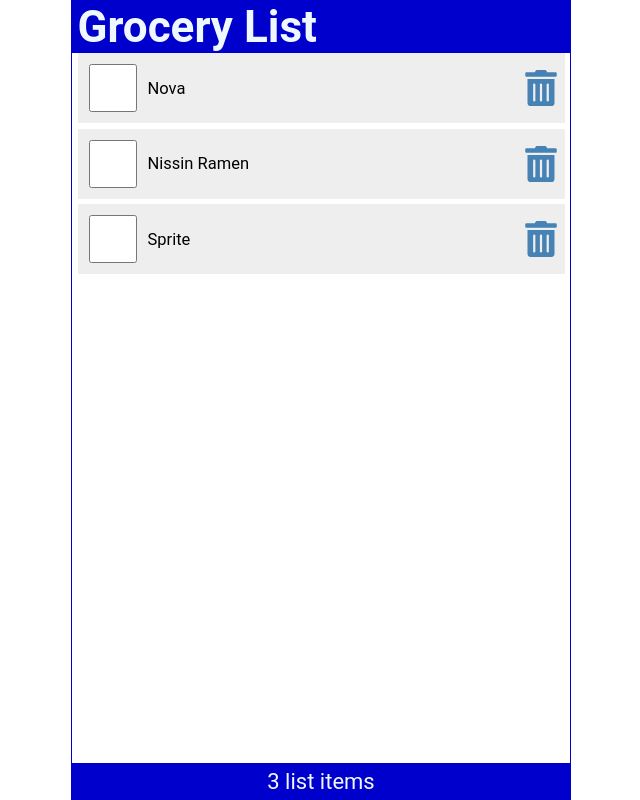
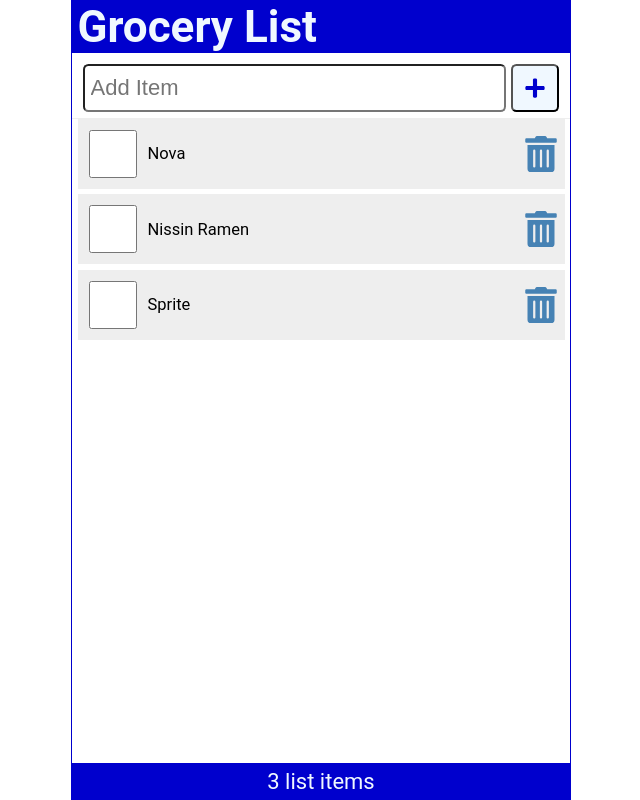
Before and after one commit to gsmendoza/react-js-full-course-for-beginners, a React (Create React App) app in the folder tutorial-01/: page / in a window 1280 px wide. Shown: the whole page, without its empty margins (319-959 px from the left). Built offline with nearby package versions, Linux system fonts and the light colour scheme.

Commit message:
Add AddItemForm
Also extract setAndSaveItems.

```diff
--- /dev/null
+++ b/tutorial-01/src/AddItemForm.jsx
@@ -0,0 +1,50 @@
+import { useState } from 'react';
+import { FaPlus } from 'react-icons/fa';
+import setAndSaveItems from './setAndSaveItems';
+
+const AddItemForm = ({ items, setItems }) => {
+  const [newItemDescription, setNewItemDescription] = useState('');
+
+  const addNewItem = () => {
+    const id = items.length ? items[items.length - 1].id + 1 : 1;
+
+    const newItem = {
+      id,
+      checked: false,
+      description: newItemDescription
+    };
+
+    const updatedItems = [...items, newItem];
+
+    setAndSaveItems({ setItems, updatedItems });
+  }
+
+  const handleAdd = (e) => {
+    e.preventDefault();
+    addNewItem();
+    setNewItemDescription('');
+  }
+
+  return (
+    <form className='addForm' onSubmit={handleAdd}>
+      <label htmlFor='addItem'>Add Item</label>
+      <input
+        autoFocus
+        id='addItem'
+        type='text'
+        placeholder='Add Item'
+        required
+        value={newItemDescription}
+        onChange={(e) => setNewItemDescription(e.target.value)}
+      />
+      <button
+        type='submit'
+        aria-label='Add Item'
+      >
+        <FaPlus />
+      </button>
+    </form>
+  )
+}
+
+export default AddItemForm;
--- a/tutorial-01/src/App.js
+++ b/tutorial-01/src/App.js
@@ -1,6 +1,7 @@
 import { useState } from 'react';
 import Content from './Content';
 import Header from './Header';
+import AddItemForm from './AddItemForm';
 import Footer from './Footer';
 
 function App() {
@@ -29,6 +30,7 @@
   return (
     <div className="App">
       <Header title="Grocery List" />
+      <AddItemForm items={items} setItems={setItems} />
       <Content items={items} setItems={setItems} />
       <Footer itemCount={items.length}/>
     </div>
--- a/tutorial-01/src/ItemListItem.jsx
+++ b/tutorial-01/src/ItemListItem.jsx
@@ -1,4 +1,5 @@
 import { FaTrashAlt } from 'react-icons/fa';
+import setAndSaveItems from './setAndSaveItems';
 
 const ItemListItem = ({ items, setItems, item }) => {
   const handleCheck = (id) => {
@@ -6,15 +7,13 @@
       (item) => item.id === id ? { ...item, checked: !item.checked } : item
     );
 
-    setItems(updatedItems);
-    localStorage.setItem('groceriesList', JSON.stringify(updatedItems));
+    setAndSaveItems({ setItems, updatedItems });
   }
 
   const handleDelete = (id) => {
     const updatedItems = items.filter((item) => item.id !== id);
 
-    setItems(updatedItems);
-    localStorage.setItem('groceriesList', JSON.stringify(updatedItems));
+    setAndSaveItems({ setItems, updatedItems });
   }
 
   return (
--- a/tutorial-01/src/index.css
+++ b/tutorial-01/src/index.css
@@ -116,3 +116,70 @@
   color: red;
   outline: none;
 }
+
+.addForm {
+  width: 100%;
+  display: flex;
+  justify-content: flex-start;
+  margin: 0.5rem 0 0;
+  padding: 0 0.5rem 0.25rem;
+  border-bottom: 1px solid #eee;
+}
+
+.addForm label {
+  position: absolute;
+  left: -99999px;
+}
+
+.addForm input[type='text'] {
+  flex-grow: 1;
+  max-width: calc(100% - 50px);
+  min-height: 48px;
+  font-size: 1rem;
+  padding: 0.25rem;
+  border-radius: 0.25rem;
+  margin-right: 0.25rem;
+  outline: none;
+}
+
+button {
+  height: 48px;
+  min-width: 48px;
+  border-radius: 0.25rem;
+  padding: 0.5rem;
+  font-size: 1rem;
+  background-color: aliceblue;
+  color: mediumblue;
+  cursor: pointer;
+}
+
+button:focus,
+button:hover {
+  color: white;
+  background-color: limegreen;
+  outline: none;
+}
+
+.searchForm {
+  width: 100%;
+  display: flex;
+  justify-content: flex-start;
+  margin: 0.25rem 0 0;
+  padding: 0 0.5rem 0.25rem;
+  border-bottom: 1px solid #eee;
+}
+
+.searchForm label {
+  position: absolute;
+  left: -99999px;
+}
+
+.searchForm input[type='text'] {
+  flex-grow: 1;
+  max-width: 100%;
+  min-height: 48px;
+  font-size: 1rem;
+  padding: 0.25rem;
+  border-radius: 0.25rem;
+  outline: none;
+}
--- /dev/null
+++ b/tutorial-01/src/setAndSaveItems.js
@@ -0,0 +1,6 @@
+const setAndSaveItems = ({ setItems, updatedItems }) => {
+  setItems(updatedItems);
+  localStorage.setItem('groceriesList', JSON.stringify(updatedItems));
+}
+
+export default setAndSaveItems;
```
